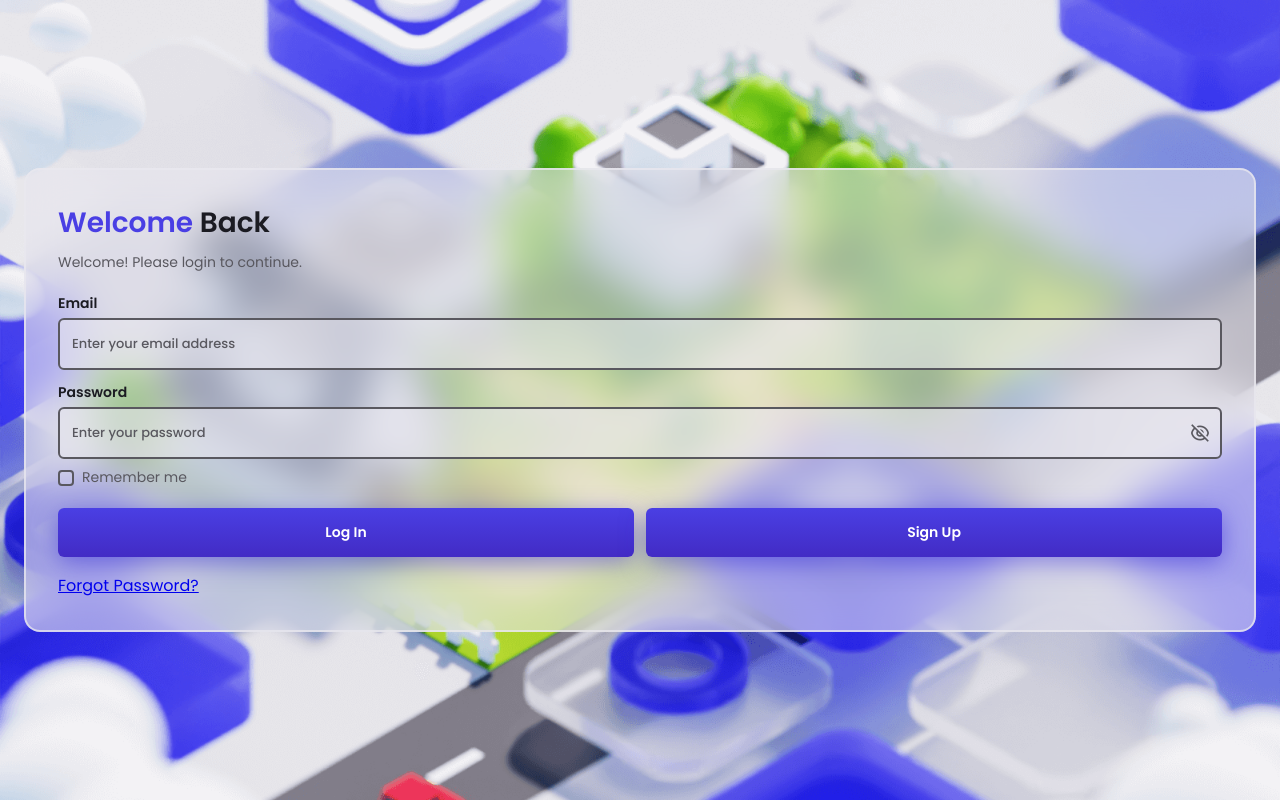
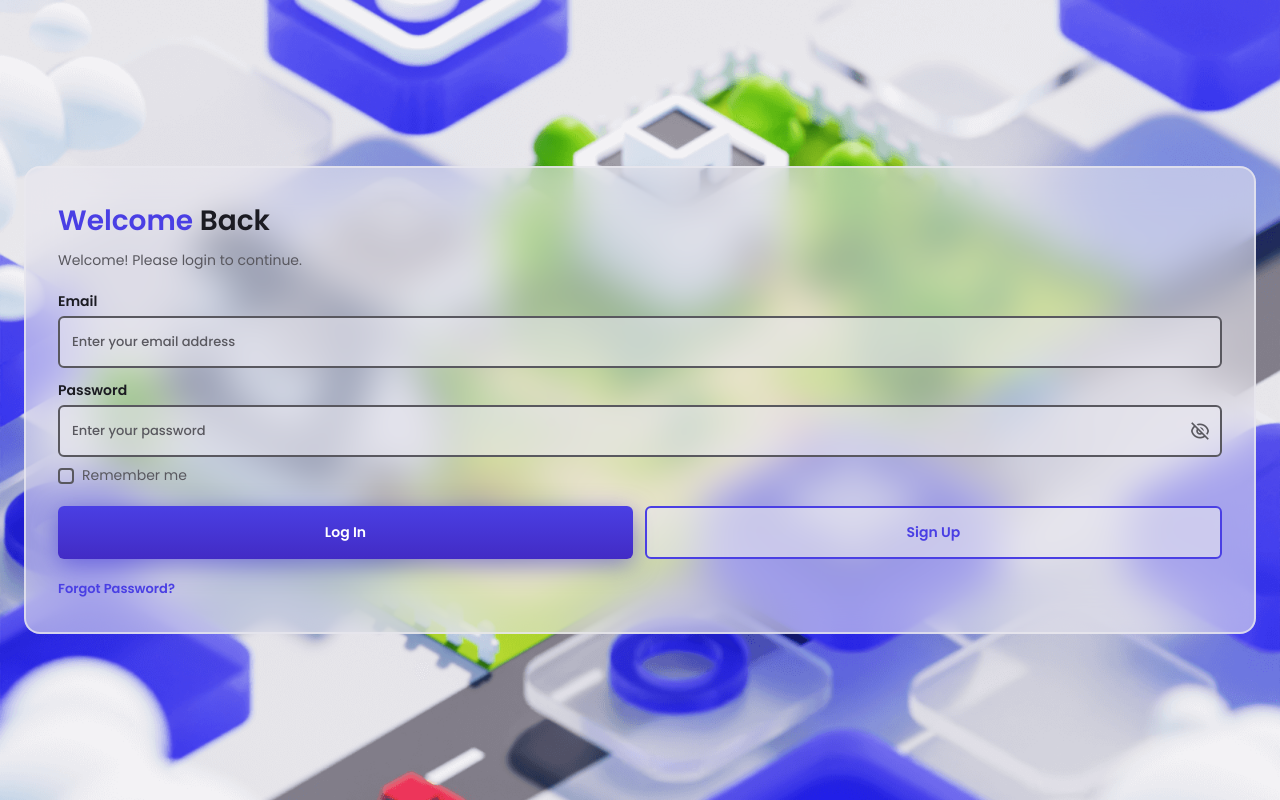
Before and after one commit to jbramirez03/Login-form, a plain HTML site: page index.html in a window 1280 px wide. Drawn offline with nearby package versions, Linux system fonts and the light colour scheme.

Commit message:
added sign up button ghost styling

```diff
--- a/assets/css/styles.css
+++ b/assets/css/styles.css
@@ -231,6 +231,20 @@ img {
   cursor: pointer;
 }
 
+.login__button-ghost {
+  background: hsla(244, 16%, 92%, 0.6);
+  border: 2px solid var(--first-color);
+  color: var(--first-color);
+  box-shadow: none;
+}
+
+.login__forgot {
+  font-size: var(--smaller-font-size);
+  font-weight: var(--font-semi-bold);
+  color: var(--first-color);
+  text-decoration: none;
+}
+
 /*=============== BREAKPOINTS ===============*/
 /* For small devices */
 
```
